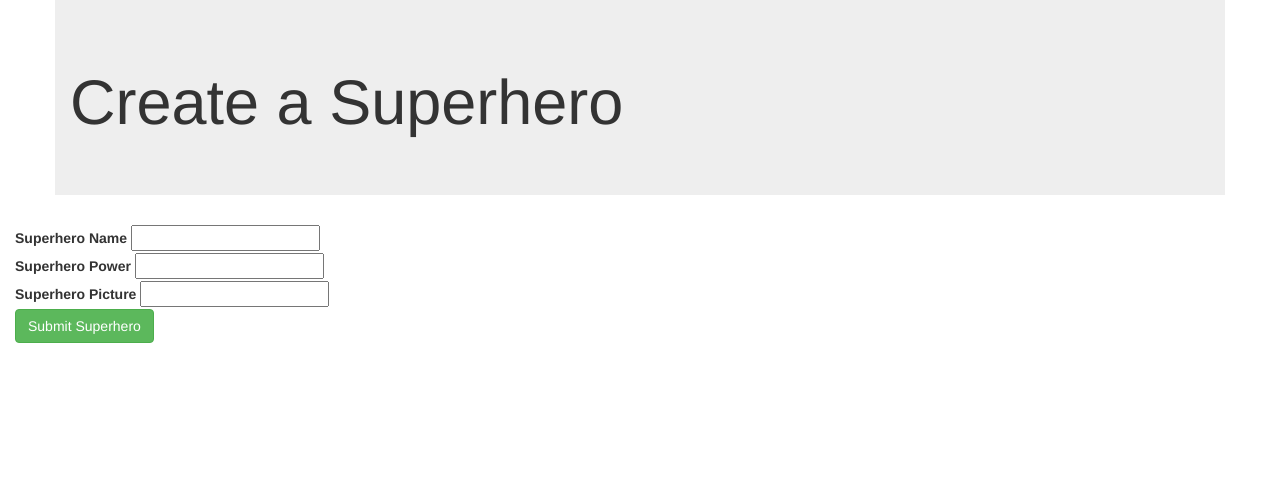
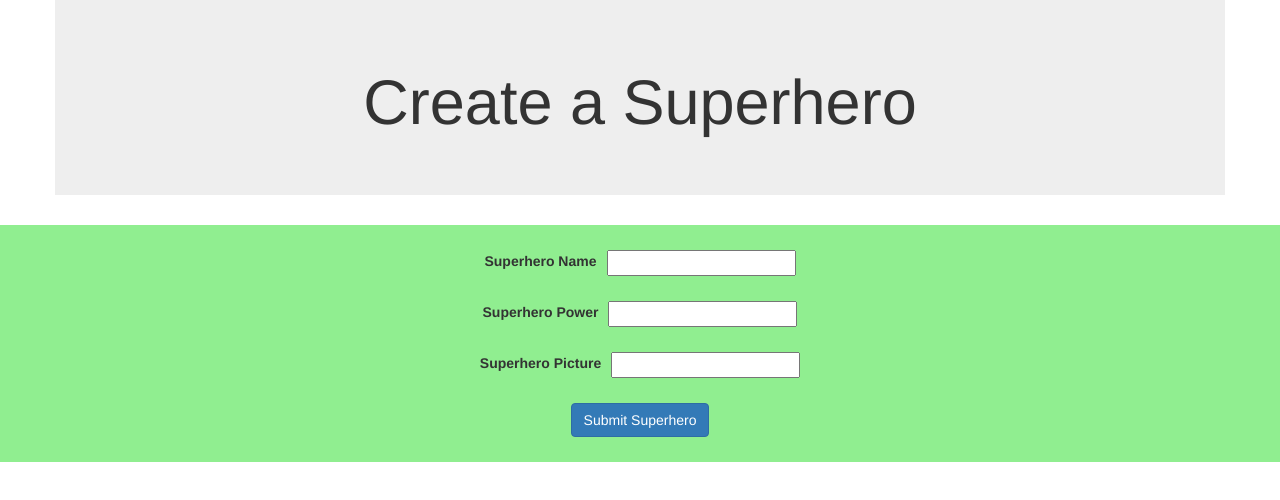
Before and after one commit to tjette/SuperHeroes-Vue-Project, a website: page public/post.html in a window 1280 px wide. Drawn offline with nearby package versions, Linux system fonts and the light colour scheme; no server answers.

Commit message:
added flex-box to app and then did some styling

```diff
--- a/public/post.html
+++ b/public/post.html
@@ -9,6 +9,7 @@
     <!-- Bootstrap -->
     <link rel="stylesheet" href="https://maxcdn.bootstrapcdn.com/bootstrap/3.3.5/css/bootstrap.min.css">
     <link rel="stylesheet" href="https://maxcdn.bootstrapcdn.com/font-awesome/4.4.0/css/font-awesome.min.css">
+    <link rel="stylesheet" href="/styles.css">
 
     <!-- HTML5 Shim and Respond.js IE8 support of HTML5 elements and media queries -->
     <!-- WARNING: Respond.js doesn't work if you view the page via file:// -->
@@ -19,27 +20,29 @@
   </head>
   <body>
     <div id="app">
-      <div class="container jumbotron">
+      <div class="container jumbotron postTitle">
         <h1>{{ postTitle }}</h1>
       </div>
-      <form v-on:submit.prevent="postHero">
-        <div class="col-md-12">
-          <label>Superhero Name</label>
+      <div class="postContainer">
+      <form class="" v-on:submit.prevent="postHero">
+        <div class="postItem">
+          <label class="postLabel">Superhero Name</label>
           <input type="text" v-model="name"/>
         </div>
-        <div class="col-md-12">
-            <label>Superhero Power</label>
+        <div class="postItem">
+            <label class="postLabel">Superhero Power</label>
             <input type="text" v-model="superPower"/>
         </div>
-        <div class="col-md-12">
-          <label>Superhero Picture</label>
+        <div class="postItem">
+          <label class="postLabel">Superhero Picture</label>
           <input type="text" v-model="img"/>
         </div>
-        <div class="col-md-12">
-          <button type="submit" class="btn btn-success">Submit Superhero</button>
+        <div class="postItem">
+          <button type="submit" class="btn btn-primary">Submit Superhero</button>
         </div>
 
       </form>
+    </div>
 
     </div>
 
--- a/public/styles.css
+++ b/public/styles.css
@@ -1,3 +1,46 @@
 .titleHeader {
   text-align: center;
 }
+
+.flex-container {
+    display: flex;
+    justify-content: center;
+    align-items: center;
+    border: 3px black solid;
+}
+
+.flex-item {
+    display: flex;
+    margin: 10px;
+    width: 33%;
+    flex-wrap: wrap;
+    border: 3px red solid;
+    align-items: center;
+    justify-content: center;
+}
+
+.heroData {
+  height: 150px;
+}
+
+.postTitle{
+  text-align: center;
+}
+
+.postContainer {
+    display: flex;
+    align-items: center;
+    justify-content: center;
+    background-color: lightgreen;
+}
+
+.postItem {
+    display: flex;
+    align-items: center;
+    justify-content: center;
+    margin: 25px;
+}
+
+label.postLabel {
+    margin-right: 10px;
+}
```
Also changed, not shown: public/index.html (+9 -14 lines).
